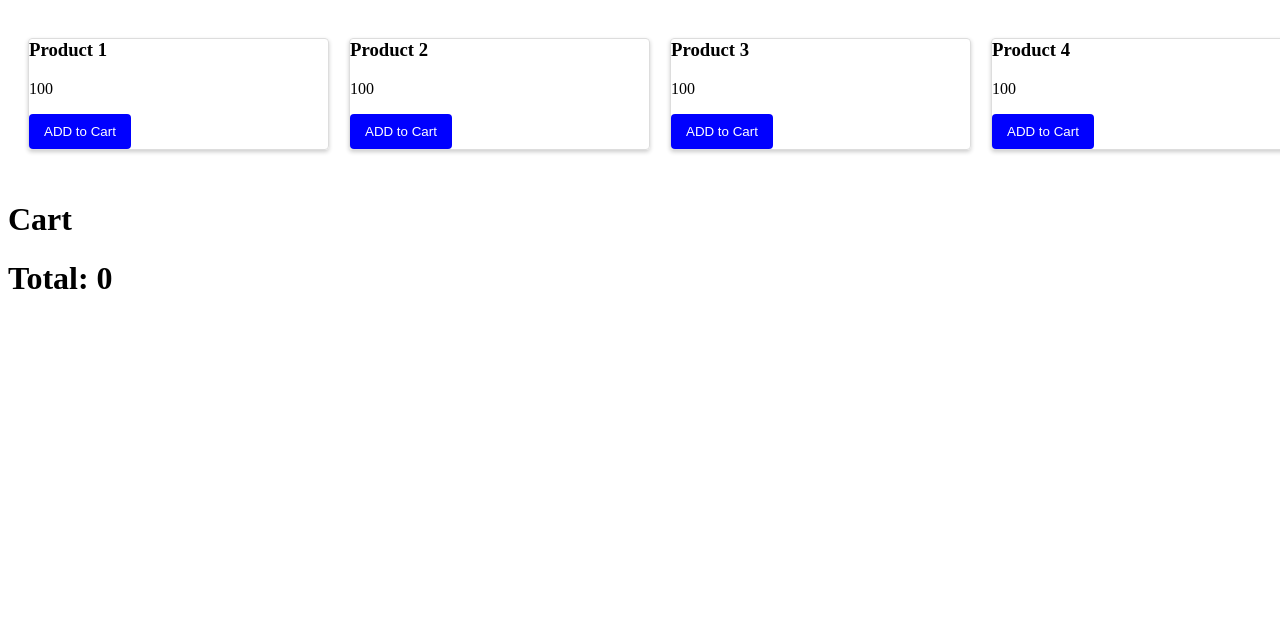
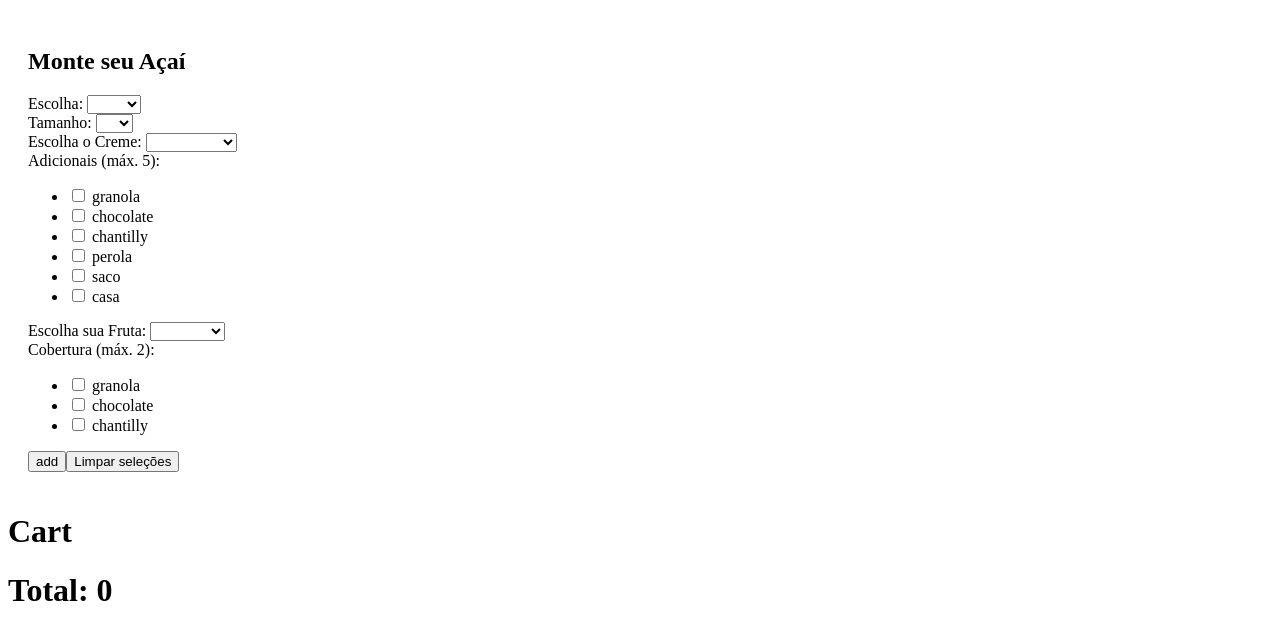
Before and after one commit to feliperibeirospn/ProjetoDevilery, an Angular app: page / in a window 1280 px wide. Shown: the top 640 px of the page. Built offline with nearby package versions, Linux system fonts and the light colour scheme.

Commit message:
falta logica ao adicionar

```diff
--- a/src/app/components/product-list/product-list.component.html
+++ b/src/app/components/product-list/product-list.component.html
@@ -1,12 +1,56 @@
-<div class="products-container">
+<div id="builder">
+  <h2>Monte seu Açaí</h2>
+  <form [formGroup]="acaiForm">
+    <div class="form-group">
+      <label for="tipo">Escolha: </label>
+      <select id="tipo" formControlName="tipo">
+        <option *ngFor="let tipo of tipos" [value]="tipo">{{ tipo }}</option>
+      </select>
+    </div>
+    <div class="form-group">
+      <label for="tamanho">Tamanho: </label>
+      <select id="tamanho" formControlName="tamanho">
+        <option *ngFor="let tamanho of tamanhos" [value]="tamanho">{{ tamanho }}</option>
+      </select>
+    </div>
+    <div class="form-group">
+      <label for="creme">Escolha o Creme: </label>
+      <select id="creme" formControlName="creme">
+        <option *ngFor="let creme of cremes" [value]="creme">{{ creme }}</option>
+      </select>
+    </div>
+    <div id="checkbox-container">
+      <div class="form-group">
+        <label for="adicional">Adicionais (máx. {{maxAdicionais}}): </label>
+      </div>
+      <ul>
+        <li *ngFor="let adicional of adicionais">
+          <input type="checkbox" (change)="adicionarAdicional(adicional)" [checked]="acaiSelecionado?.adicionais?.includes(adicional)">
+          {{ adicional }}
+        </li>
+      </ul>
+    </div>
+    <div class="form-group">
+      <label for="fruta">Escolha sua Fruta: </label>
+      <select id="fruta" formControlName="fruta">
+        <option *ngFor="let fruta of frutas" [value]="fruta">{{ fruta }}</option>
+      </select>
+    </div>
+    <div id="checkbox-container">
+      <div class="form-group">
+        <label for="cobertura">Cobertura (máx. {{MaxCoberturas}}): </label>
+      </div>
+      <ul>
+        <li *ngFor="let cobertura of coberturas">
+          <input type="checkbox" (change)="adicionarCobertura(cobertura)" [checked]="acaiSelecionado?.coberturas?.includes(cobertura)">
+          {{ cobertura }}
+        </li>
+      </ul>
+    </div>
 
-
-@for(product of products; track product.id) {
-  <div class="product">
-    <h3>{{product.name}}</h3>
-    <p>{{product.price}}</p>
-    <button (click)="addToCart(product)">ADD to Cart</button>
-  </div>
-}
-
+    <div>
+      <button (click)="adicionarAoCarrinho()">add</button>
+      <button (click)="limparSelecoes()">Limpar seleções</button>
+    </div>
+  </form>
 </div>
--- a/src/app/components/product-list/product-list.component.ts
+++ b/src/app/components/product-list/product-list.component.ts
@@ -1,33 +1,86 @@
 import { CommonModule } from '@angular/common';
-import { Component, inject } from '@angular/core';
+import { Component, inject, } from '@angular/core';
+import {  OnInit } from '@angular/core';
+import { FormGroup, FormControl, Validators,FormBuilder } from '@angular/forms';
 import { CartService } from '../../services/cart.service';
+import { ReactiveFormsModule } from '@angular/forms';
 
 @Component({
   selector: 'app-product-list',
   standalone: true,
-  imports: [CommonModule],
+  imports: [CommonModule,ReactiveFormsModule],
   templateUrl: './product-list.component.html',
   styleUrl: './product-list.component.scss'
 })
-export class ProductListComponent {
-  CartService = inject(CartService);
-  products = [
-    { name: 'Product 1', price: 100.00, id: 1,img:"src", description:"Product"},
-    { name: 'Product 2', price: 100.00, id: 2,img:"src", description:"Product"},
-    { name: 'Product 3', price: 100.00, id: 3,img:"src", description:"Product"},
-    { name: 'Product 4', price: 100.00, id: 4,img:"src", description:"Product"},
+export class ProductListComponent implements OnInit {
+  acaiForm!: FormGroup;
+  acaiSelecionado: any = { coberturas: [], adicionais: [] }; // Inicializa 'coberturas' e 'adicionais' como arrays vazios
+
+  tipos: string[] = ['copo', 'tigela'];
+  tamanhos: number[] = [10, 15, 30];
+  cremes: string[] = ['morango', 'chocolate', 'Sem creme'];
+  frutas: string[] = ['morango', 'banana', 'kiwi'];
+  coberturas: string[] = ['granola', 'chocolate', 'chantilly'];
+  adicionais: string[] = ['granola', 'chocolate', 'chantilly', 'perola', 'saco', 'casa'];
+  maxAdicionais: number = 5;
+  minAdicionais: number = 0;
+  MaxCoberturas: number = 2;
+
+  constructor(private formBuilder: FormBuilder) {}
+
+  ngOnInit() {
+    this.acaiForm = this.formBuilder.group({
+      tipo: ['', Validators.required],
+      tamanho: ['', Validators.required],
+      creme: ['', Validators.required],
+      fruta: ['', Validators.required],
+      cobertura: [[]],
+      adicionais: [[]] // Inicialize como um array vazio aqui
+    });
+  }
+
+  adicionarItem(lista: any[], item: any, maxItems: number) {
+    if (!lista.includes(item)) {
+        lista.push(item);
+    }
+    if (lista.length > maxItems) {
+        alert('Você já selecionou o número máximo de itens!');
+        lista.pop(); // Remove o último item adicionado
+    }
+}
+
+removerItem(lista: any[], item: any) {
+  let index = lista.indexOf(item);
+  while (index !== -1) {
+      lista.splice(index, 1);
+      index = lista.indexOf(item); // Busca a próxima ocorrência do item na lista
+  }
+}
+
+  adicionarAdicional(adicional: string) {
+    this.adicionarItem(this.acaiSelecionado.adicionais, adicional, this.maxAdicionais);
+  }
+
+  removerAdicional(adicional: string) {
+    this.removerItem(this.acaiSelecionado.adicionais, adicional);
+  }
+
+  adicionarCobertura(cobertura: string) {
+    this.adicionarItem(this.acaiSelecionado.coberturas, cobertura, this.MaxCoberturas);
+  }
+
+  removerCobertura(cobertura: string) {
+    this.removerItem(this.acaiSelecionado.coberturas, cobertura);
+  }
+
+  limparSelecoes() {
+    this.acaiForm.reset();
+    this.acaiSelecionado = { coberturas: [], adicionais: [] }; // Reinicializa o objeto acaiSelecionado
+  }
 
 
-  ];
-  complementos = [
-    { name: 'Complemento 1', price: 100.00, id: 1,img:"src", description:"Complemento"},
-    { name: 'Complemento 2', price: 100.00, id: 2,img:"src", description:"Complemento"},
-    { name: 'Complemento 3', price: 100.00, id: 3,img:"src", description:"Complemento"},
-    { name: 'Complemento 4', price: 100.00, id: 4,img:"src", description:"Complemento"},
-  ]
 
-
-  addToCart(product: any){
-    this.CartService.addToCart(product);
-  }
+  adicionarAoCarrinho() {
+  //implemente a logica para retornar o array com os itens selecionados em JSON
 }
+}
```
